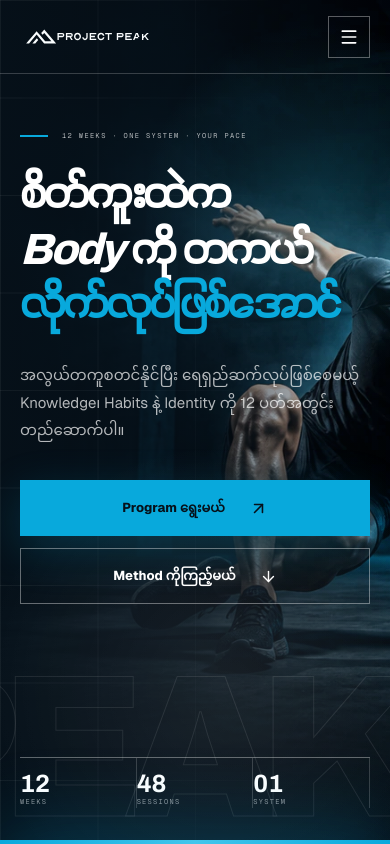
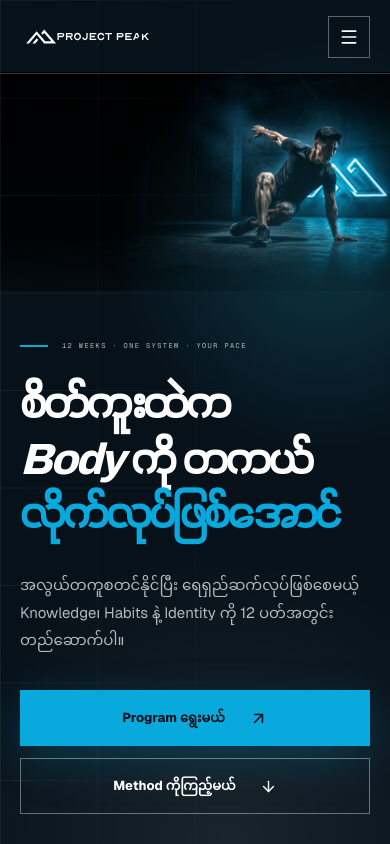
Before and after one commit to devbasestudio/project-peak-landing, a Next.js app: page / in a window 390 px wide. Shown: the top 844 px of the page. Built offline with nearby package versions, Linux system fonts and the light colour scheme; no server answers; the database is empty.

Commit message:
Fix mobile hero image framing

```diff
--- a/src/components/landing/landing.module.css
+++ b/src/components/landing/landing.module.css
@@ -1096,26 +1096,31 @@
     color: rgba(255, 255, 255, 0.48);
   }
   .hero {
-    min-height: 840px;
+    min-height: 940px;
   }
   .heroMedia {
+    top: 72px;
+    bottom: auto;
     width: 100%;
+    height: auto;
+    aspect-ratio: 1672 / 941;
   }
   .heroMediaInner {
     inset: 0;
   }
   .heroMedia img {
-    object-position: 68% center;
+    object-fit: contain;
+    object-position: center top;
   }
   .heroGradient {
     background:
       linear-gradient(
-        90deg,
-        rgba(6, 17, 26, 0.94) 0%,
-        rgba(6, 17, 26, 0.78) 46%,
-        rgba(6, 17, 26, 0.08) 100%
-      ),
-      linear-gradient(0deg, rgba(6, 17, 26, 0.72) 0%, transparent 46%);
+        180deg,
+        rgba(6, 17, 26, 0.02) 72px,
+        rgba(6, 17, 26, 0.12) 235px,
+        rgba(6, 17, 26, 0.94) 325px,
+        var(--ink) 390px
+      );
   }
   .heroGrid {
     background-size: 25vw 25vw;
@@ -1127,7 +1132,7 @@
   }
   .heroContent {
     width: 100%;
-    padding: 130px var(--gutter) 210px;
+    padding: 340px var(--gutter) 210px;
   }
   .eyebrow {
     font-size: 7px;
```
